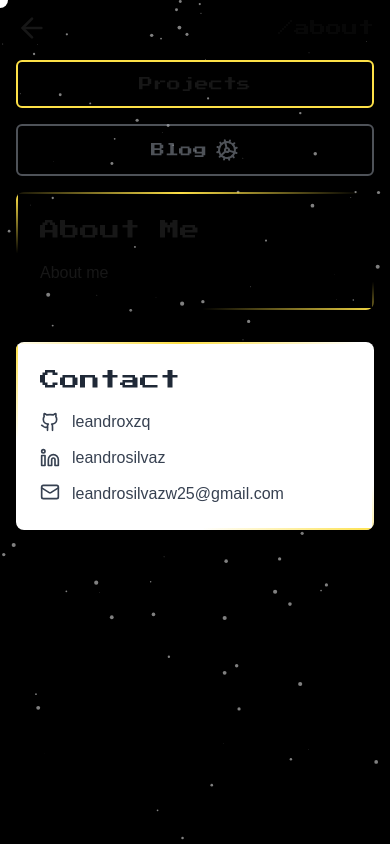
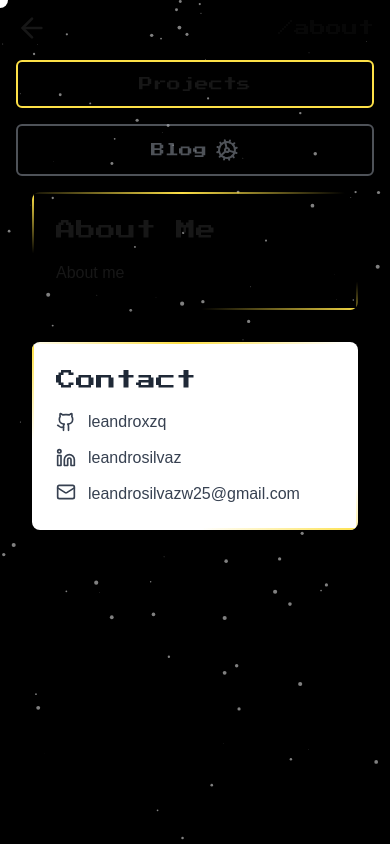
Before and after one commit to leandroxzq/leandroxzq.github.io, a Next.js app: page /about in a window 390 px wide. Built offline with nearby package versions, Linux system fonts and the light colour scheme.

Commit message:
remove unnecessary div

```diff
--- a/src/app/projects/page.tsx
+++ b/src/app/projects/page.tsx
@@ -35,13 +35,11 @@ const projects = [
 export default function Projects() {
   return (
     <Page>
-      <div className="px-4 max-h-[90dvh] overflow-auto custom-scroll">
-        <div className="space-y-8 rounded-sm">
       {projects
         .slice()
         .reverse()
         .map(({ id, name, description, repo_url, tec, img }) => (
-              <div key={id} className="relative rounded-sm bg-gray-900 text-white">
+          <div key={id} className="relative rounded-lg bg-gray-900 text-white">
             <div className="relative w-full">
               <Carousel
                 withIndicators
@@ -91,8 +89,6 @@ export default function Projects() {
             <RotatingLines />
           </div>
         ))}
-        </div>
-      </div>
     </Page>
   )
 }
--- a/src/components/Page.tsx
+++ b/src/components/Page.tsx
@@ -4,7 +4,9 @@ export default function Page({ children }) {
   return (
     <main className="flex flex-col sm:flex-row gap-4 md:pt-7 pt-3 px-4 select-none min-h-screen">
       <Nav showBackButton excludeCurrentLink showPathname></Nav>
-      <div className="w-full max-w-3xl sm:px-6 lg:px-8 sm:w-10/12">{children}</div>
+      <div className="w-full max-w-3xl sm:px-6 lg:px-8 sm:w-10/12 space-y-8 px-4 max-h-[90dvh] overflow-auto custom-scroll">
+        {children}
+      </div>
     </main>
   )
 }
```
Lines whose indentation alone changed are shown as unchanged.
